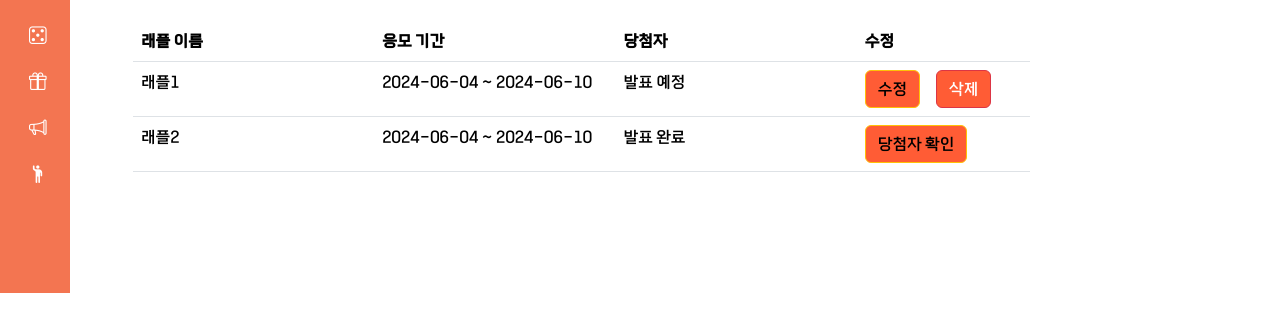
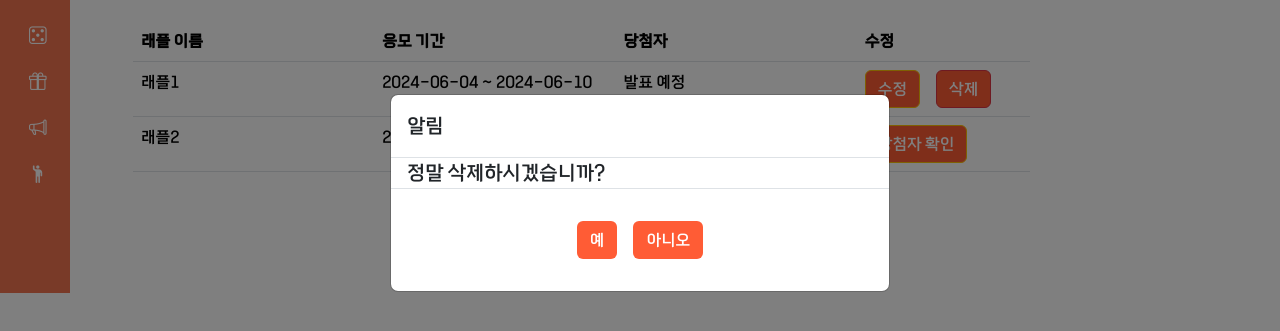
Before and after one commit to byeonnns/let-ffle-front, a Vue app: page /Admin/RaffleList in a window 1280 px wide. Both pictures are taken after a click on the button "삭제". Shown: the part 207-538 px from the top of the page. Built offline with nearby package versions, Linux system fonts and the light colour scheme; what vue3-lottie would draw is missing.

Commit message:
Refactor : Admin 래플 목록 삭제 버튼 slot 모달 창 띄우기

```diff
--- a/src/views/Admin/Notice/CreateFaqView.vue
+++ b/src/views/Admin/Notice/CreateFaqView.vue
@@ -4,12 +4,6 @@
             <h3 style=" margin-top: 30px">자주묻는질문 등록</h3>
         </div>
         <CreateForm />
-        <div class="container text-end">
-            <RouterLink to="/Faq">
-                <button class="btn btn-sm">등록</button>
-            </RouterLink>
-            <RouterLink to="/Admin"><button class="btn btn-sm">취소</button></RouterLink>
-        </div>
     </div>
 </template>
 
--- a/src/views/Admin/Notice/CreateNoticeView.vue
+++ b/src/views/Admin/Notice/CreateNoticeView.vue
@@ -4,13 +4,6 @@
             <h3 style=" margin-top: 30px">공지사항 등록</h3>
         </div>
         <CreateForm />
-
-        <div class="container text-end">
-            <RouterLink to="/Notice">
-                <button class="btn btn-dark btn-sm me-2">등록</button>
-            </RouterLink>
-            <RouterLink to="/Admin"><button class="btn btn-dark btn-sm">취소</button></RouterLink>
-        </div>
     </div>
 </template>
 
--- a/src/views/Admin/Raffle/RaffleListView.vue
+++ b/src/views/Admin/Raffle/RaffleListView.vue
@@ -42,8 +42,9 @@
                                                     발표 예정
                                                 </td>
                                                 <td>
-                                                    <button class="btn btn-warning update-raffle-btn"
-                                                        @click="updateRaffle"><RouterLink to="/Admin/CreateRaffle">수정</RouterLink></button>
+                                                    <RouterLink to="/Admin/CreateRaffle"><button
+                                                            class="btn btn-warning update-raffle-btn">수정</button>
+                                                    </RouterLink>
                                                     <button class="btn btn-danger delete-raffle-btn ms-3"
                                                         @click="deleteRaffle">삭제</button>
                                                 </td>
@@ -62,8 +63,7 @@
                                                     발표 완료
                                                 </td>
                                                 <td>
-                                                    <button class="btn btn-warning update-raffle-btn"
-                                                        @click="updateRaffle"><RouterLink to="/Admin/WinnerList">당첨자 확인</RouterLink></button>
+                                                    <RouterLink to="/Admin/WinnerList"><button class="btn btn-warning update-raffle-btn">당첨자 확인</button></RouterLink>
                                                 </td>
                                             </tr>
                                         </tbody>
@@ -76,15 +76,35 @@
             </div>
         </div>
     </div>
+    <RaffleModal ref="deleteModal">
+        <template v-slot:modalHeader>
+            알림
+        </template>
+        <template v-slot:modalBody>
+            <div class="ms-3" style="font-size: 20px;">
+                정말 삭제하시겠습니까?
+            </div>
+        </template>
+        <template v-slot:modalFooter>
+            <div class="modal-body d-flex justify-content-center">
+                <button type="button" class="btn btn-modal me-3" data-bs-dismiss="modal">예</button>
+                <button type="button" class="btn btn-modal" data-bs-dismiss="modal" aria-label="Close">아니오</button>
+            </div>
+        </template>
+    </RaffleModal>
 </template>
 
 <script setup>
+import RaffleModal from '@/components/RaffleModal.vue';
+import { ref } from 'vue';
+const deleteModal = ref(null);
+
 function updateRaffle() {
 
 }
 
 function deleteRaffle() {
-
+    deleteModal.value.showModal();
 }
 </script>
 
```
